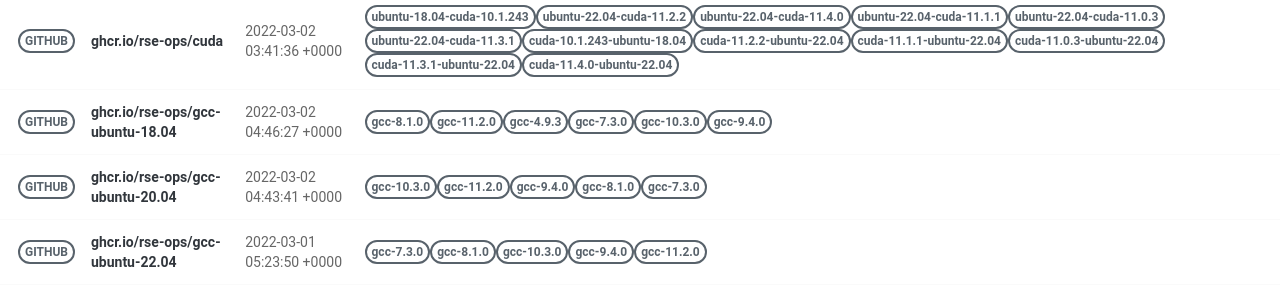
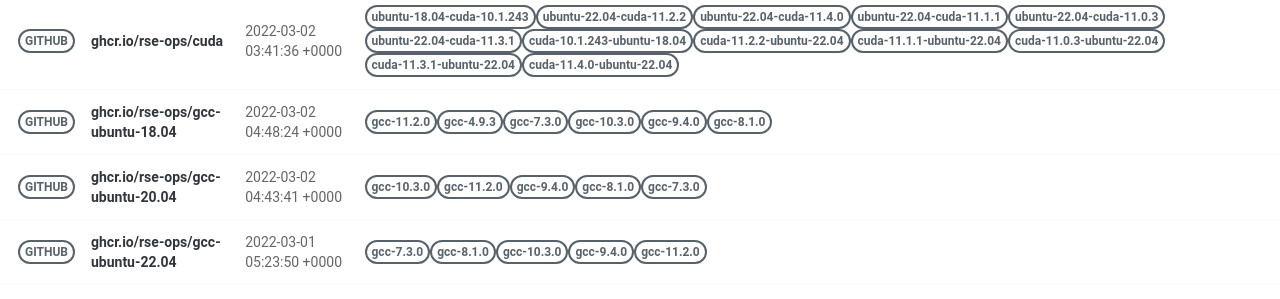
Before and after one commit to rse-ops/docker-images, a Jekyll site: the page built from pages/index.md, in a window 1280 px wide. Shown: the part 502-801 px from the top of the page. Built offline with Jekyll 4.4.1, drawn with Linux system fonts in a browser that asks for light colours; nearby versions of some CDN libraries.

Commit message:
Automated push to update library 2022-03-02

```diff
--- a/_library/ghcr.io-rse-ops-gcc-ubuntu-18.04.md
+++ b/_library/ghcr.io-rse-ops-gcc-ubuntu-18.04.md
@@ -1,14 +1,11 @@
 ---
 layout: container
 name: ghcr.io/rse-ops/gcc-ubuntu-18.04
-updated_at: 2022-03-02 04:46:27.855595
+updated_at: 2022-03-02 04:48:24.236937
 
 
 container_url: https://github.com/orgs/rse-ops/packages/container/package/gcc-ubuntu-18.04
 versions:
- - tag: gcc-8.1.0
-   dockerfile: https://github.com/rse-ops/docker-images/blob/main/ubuntu/gcc/Dockerfile
-   manifest: https://crane.ggcr.dev/manifest/ghcr.io/rse-ops/gcc-ubuntu-18.04:gcc-8.1.0
  - tag: gcc-11.2.0
    dockerfile: https://github.com/rse-ops/docker-images/blob/main/ubuntu/gcc/Dockerfile
    manifest: https://crane.ggcr.dev/manifest/ghcr.io/rse-ops/gcc-ubuntu-18.04:gcc-11.2.0
```
Also changed, not shown: other parts of _library/ghcr.io-rse-ops-gcc-ubuntu-18.04.md (+3 -0 lines).
